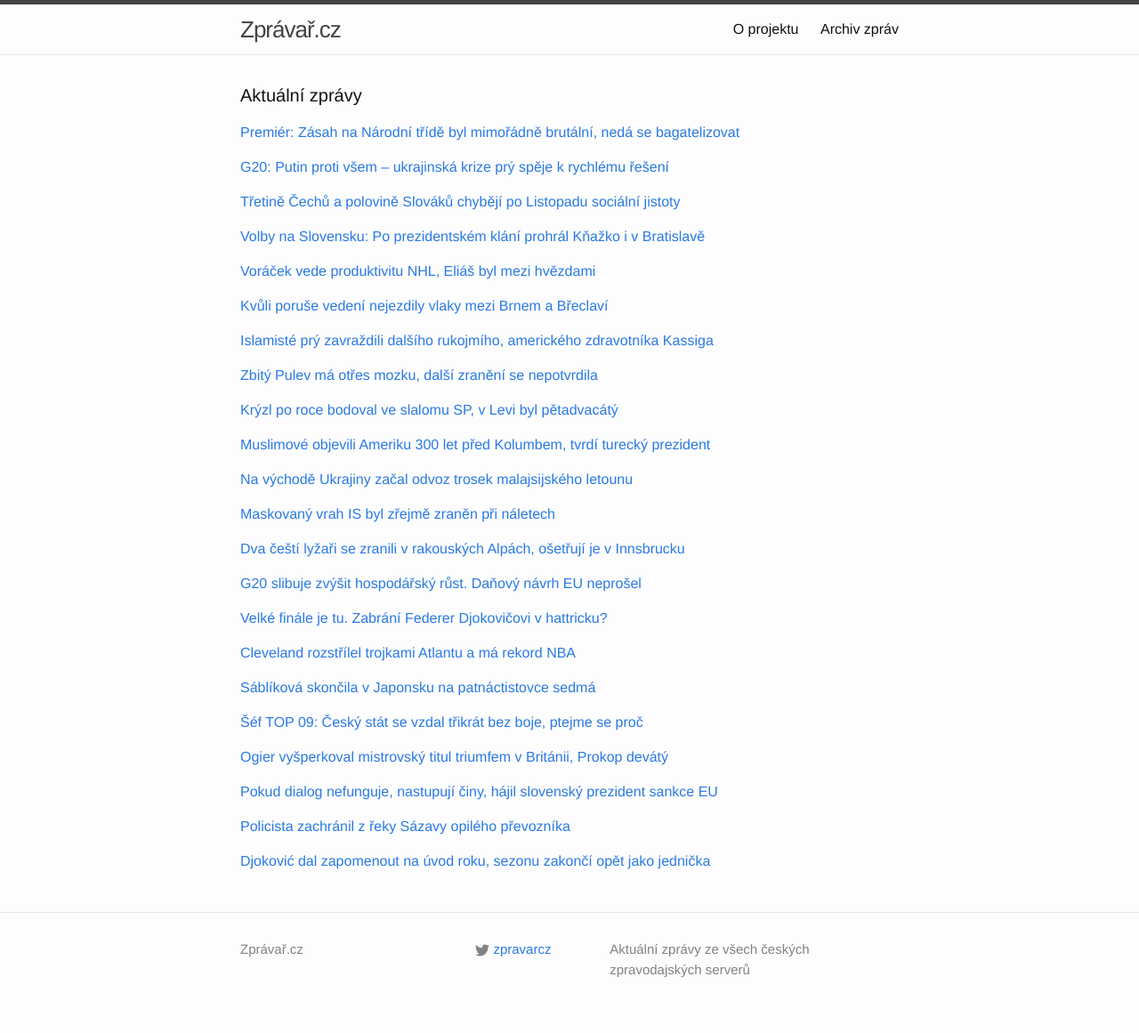
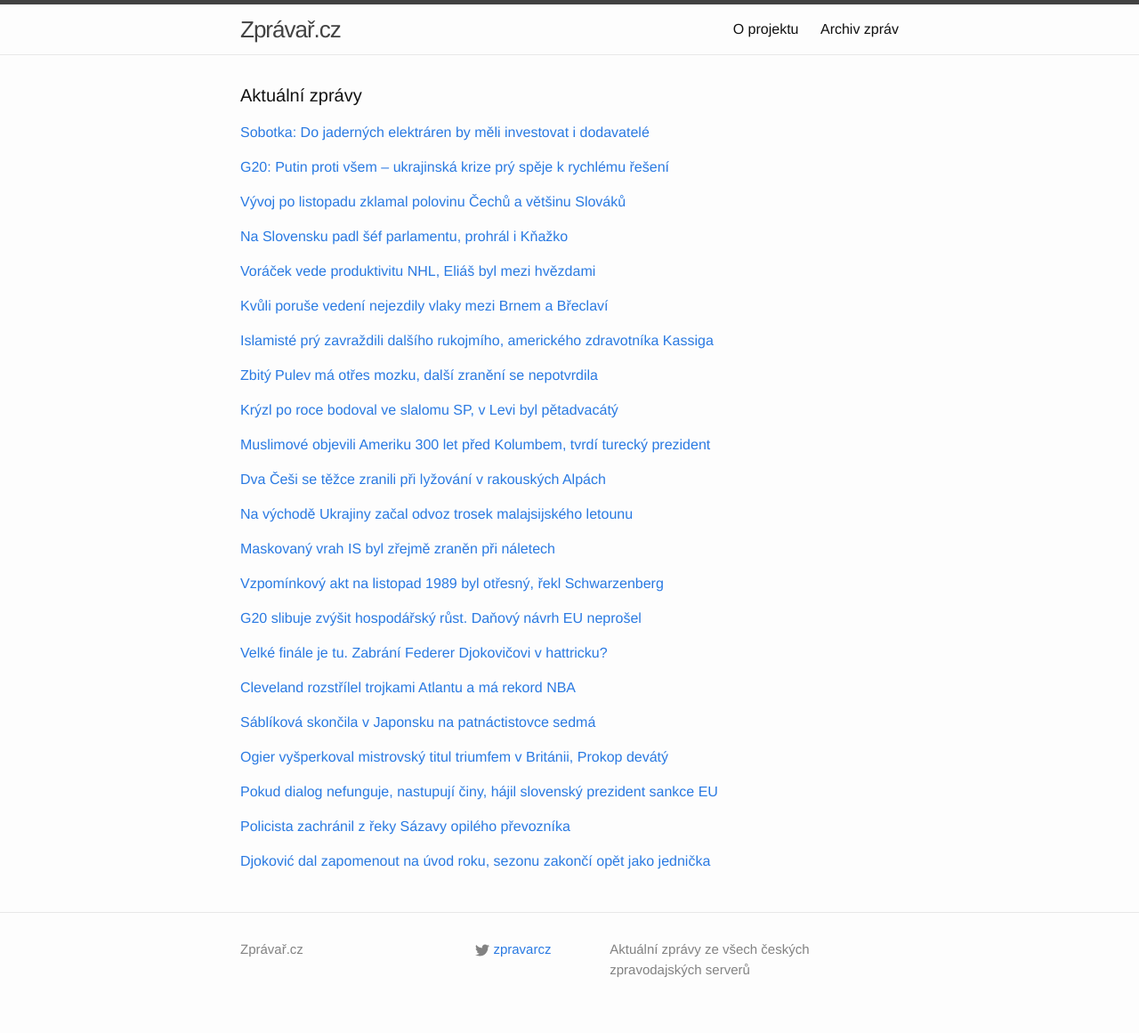
Before and after one commit to adliska/zpravar, a Jekyll site: the page built from index.html, in a window 1280 px wide. Shown: the whole page at 89% size. Built offline with Jekyll 4.4.1, drawn with Linux system fonts in a browser that asks for light colours.

Commit message:
zpravar news update

```diff
--- a/index.html
+++ b/index.html
@@ -5,9 +5,10 @@ layout: default
 <div class="home">
     <h1 class="page-heading">Aktuální zprávy</h1>
 
-<p><a href="javascript:;" onclick="toggle_visibility('zpravy0')">Premiér: Zásah na Národní třídě byl mimořádně brutální, nedá se bagatelizovat</a></p>
+<p><a href="javascript:;" onclick="toggle_visibility('zpravy0')">Sobotka: Do jaderných elektráren by měli investovat i dodavatelé</a></p>
 <div id="zpravy0" style="display:none">
 <ul>
+<li><a href=http://zpravy.e15.cz/byznys/prumysl-a-energetika/sobotka-do-jadernych-elektraren-by-meli-investovat-i-dodavatele-1137532>Sobotka: Do jaderných elektráren by měli investovat i dodavatelé - zpravy.e15.cz</a></li>
 <li><a href=http://www.denik.cz/z_domova/zakrok-na-narodni-tride-byl-masakr-oponuje-sobotka-zemanovi-20141116-k97s.html>Premiér: Zásah na Národní třídě byl mimořádně brutální, nedá se bagatelizovat - www.denik.cz</a></li>
 <li><a href=http://www.denik.cz/ekonomika/premier-ocekava-investice-od-dodavatelu-jadernych-technologii-20141116.html>Premiér očekává investice od dodavatelů jaderných technologií - www.denik.cz</a></li>
 <li><a href=http://zpravy.aktualne.cz/domaci/zakrok-na-narodni-tride-byl-masakr-oponuje-sobotka-zemanovi/r~294d83126d9b11e4a10c0025900fea04/>Zákrok na Národní třídě byl masakr, oponuje Sobotka Zemanovi - zpravy.aktualne.cz</a></li>
@@ -48,9 +49,10 @@ layout: default
 <li><a href=http://www.ceskenoviny.cz/zpravy/zpravy/usa-japonsko-a-australie-odsoudily-ruskou-anexi-krymu/1147848>USA, Japonsko a Austrálie odsoudily ruskou anexi Krymu - www.ceskenoviny.cz</a></li>
 <li><a href=http://www.rozhlas.cz/_zprava/ruska-statni-media-potlacuji-informace-o-chladnem-prijeti-putina-na-summitu-g20--1421152>Ruská státní média potlačují informace o chladném přijetí Putina na summitu G20 - www.rozhlas.cz</a></li>
 </ul>
-</div><p><a href="javascript:;" onclick="toggle_visibility('zpravy2')">Třetině Čechů a polovině Slováků chybějí po Listopadu sociální jistoty</a></p>
+</div><p><a href="javascript:;" onclick="toggle_visibility('zpravy2')">Vývoj po listopadu zklamal polovinu Čechů a většinu Slováků</a></p>
 <div id="zpravy2" style="display:none">
 <ul>
+<li><a href=http://www.tyden.cz/rubriky/domaci/vyvoj-po-listopadu-zklamal-polovinu-cechu-a-vetsinu-slovaku_324452.html>Vývoj po listopadu zklamal polovinu Čechů a většinu Slováků - www.tyden.cz</a></li>
 <li><a href=http://domaci.ihned.cz/politika/c1-63129770-tretine-cechu-a-polovine-slovaku-chybeji-po-listopadu-socialni-jistoty>Třetině Čechů a polovině Slováků chybějí po Listopadu sociální jistoty - domaci.ihned.cz</a></li>
 <li><a href=http://zpravy.e15.cz/zahranicni/udalosti/z-rozpadu-federace-meli-vic-cesi-mini-slovaci-1137525>Z rozpadu federace měli víc Češi, míní Slováci - zpravy.e15.cz</a></li>
 <li><a href=http://zpravy.e15.cz/domaci/udalosti/pruzkum-vyvoj-po-listopadu-zklamal-vetsinu-cechu-a-slovaku-1137518>Průzkum: Vývoj po listopadu zklamal většinu Čechů a Slováků - zpravy.e15.cz</a></li>
@@ -64,9 +66,10 @@ layout: default
 <li><a href=http://echo24.cz/a/inb4N>Vývoj od 1989 zklamal 54 % Čechů a 70 %  Slováků - echo24.cz</a></li>
 <li><a href=http://www.ceskenoviny.cz/zpravy/zpravy/pruzkum-vyvoj-od-1989-nesplnil-ocekavani-vetsiny-cechu-i-slovaku/1147913>Průzkum: Vývoj od 1989 nesplnil očekávání většiny Čechů i Slováků - www.ceskenoviny.cz</a></li>
 </ul>
-</div><p><a href="javascript:;" onclick="toggle_visibility('zpravy3')">Volby na Slovensku: Po prezidentském klání prohrál Kňažko i v Bratislavě</a></p>
+</div><p><a href="javascript:;" onclick="toggle_visibility('zpravy3')">Na Slovensku padl šéf parlamentu, prohrál i Kňažko</a></p>
 <div id="zpravy3" style="display:none">
 <ul>
+<li><a href=http://echo24.cz/a/w85q9>Na Slovensku padl šéf parlamentu, prohrál i Kňažko - echo24.cz</a></li>
 <li><a href=http://zpravy.e15.cz/zahranicni/politika/volby-na-slovensku-po-prezidentskem-klani-prohral-knazko-i-v-bratislave-1137500>Volby na Slovensku: Po prezidentském klání prohrál Kňažko i v Bratislavě - zpravy.e15.cz</a></li>
 <li><a href=http://zpravy.e15.cz/zahranicni/politika/volby-na-slovensku-po-prezidentskem-klani-prohral-knazko-i-bratislave-1137500>Volby na Slovensku: Po prezidentském klání prohrál Kňažko i Bratislavě - zpravy.e15.cz</a></li>
 <li><a href=http://zpravy.aktualne.cz/zahranici/knazko-bratislavu-neziskal-slovaci-volili-vedeni-mest/r~dcbf40806d6d11e4b5c5002590604f2e/>Kňažko Bratislavu nezískal. Slováci volili vedení měst - zpravy.aktualne.cz</a></li>
@@ -147,8 +150,17 @@ layout: default
 <li><a href=http://zpravy.e15.cz/zahranicni/udalosti/muslimove-byli-v-americe-pred-kolumbem-tvrdi-turecky-prezident-1137495>Muslimové byli v Americe před Kolumbem, tvrdí turecký prezident - zpravy.e15.cz</a></li>
 <li><a href=http://zpravy.idnes.cz/erdogan-tvrdi-ze-ameriku-objevili-muslimove-fmr-/zahranicni.aspx?c=A141116_075257_zahranicni_cen>Muslimové objevili Ameriku, říká turecký prezident s odvoláním na Kolumba - zpravy.idnes.cz</a></li>
 </ul>
-</div><p><a href="javascript:;" onclick="toggle_visibility('zpravy10')">Na východě Ukrajiny začal odvoz trosek malajsijského letounu</a></p>
+</div><p><a href="javascript:;" onclick="toggle_visibility('zpravy10')">Dva Češi se těžce zranili při lyžování v rakouských Alpách</a></p>
 <div id="zpravy10" style="display:none">
+<ul>
+<li><a href=http://www.rozhlas.cz/_zprava/dva-cesi-se-tezce-zranili-pri-lyzovani-v-rakouskych-alpach--1421230>Dva Češi se těžce zranili při lyžování v rakouských Alpách - www.rozhlas.cz</a></li>
+<li><a href=http://www.lidovky.cz/dva-cesti-lyzari-se-zranili-v-rakouskych-alpach-osetruji-je-v-innsbrucku-1qc-/zpravy-svet.aspx?c=A141116_130744_ln_zahranici_mct>Dva čeští lyžaři se zranili v rakouských Alpách, ošetřují je v Innsbrucku  - www.lidovky.cz</a></li>
+<li><a href=http://zpravy.idnes.cz/zraneni-cesti-lyzari-v-alpach-d2g-/zahranicni.aspx?c=A141116_120025_zahranicni_cen>Český lyžař se zřítil ze svahu v Hintertuxu, další se zranil v Pitztalu - zpravy.idnes.cz</a></li>
+<li><a href=http://www.novinky.cz/zahranicni/evropa/353652-v-alpach-se-zranili-dva-cesti-lyzari-jeden-se-zritil-ze-svahu.html>V Alpách se zranili dva čeští lyžaři, jeden se zřítil ze svahu - www.novinky.cz</a></li>
+<li><a href=http://zpravy.aktualne.cz/v-rakouskych-alpach-se-vazne-zranili-dva-cesti-lyzari/r~8c39e49a6d7b11e4833a0025900fea04/>V rakouských Alpách se vážně zranili dva čeští lyžaři - zpravy.aktualne.cz</a></li>
+</ul>
+</div><p><a href="javascript:;" onclick="toggle_visibility('zpravy11')">Na východě Ukrajiny začal odvoz trosek malajsijského letounu</a></p>
+<div id="zpravy11" style="display:none">
 <ul>
 <li><a href=http://www.ceskatelevize.cz/ct24/ukrajinska-krize/292588-na-vychode-ukrajiny-zacal-odvoz-trosek-malajsijskeho-letounu/>Na východě Ukrajiny začal odvoz trosek malajsijského letounu - www.ceskatelevize.cz</a></li>
 <li><a href=http://www.tyden.cz/rubriky/zahranici/rusko-a-okoli/zacalo-odklizeni-trosek-havarovaneho-boeingu_324441.html>Začalo odklízení trosek havarovaného boeingu - www.tyden.cz</a></li>
@@ -156,8 +168,8 @@ layout: default
 <li><a href=http://zpravy.e15.cz/zahranicni/udalosti/vysetrovatele-sbiraji-trosky-letu-mh17-v-oblasti-se-dal-bojuje-1137512>Vyšetřovatelé sbírají trosky letu MH17, v oblasti se dál bojuje - zpravy.e15.cz</a></li>
 <li><a href=http://www.ceskenoviny.cz/zpravy/zpravy/na-vychode-ukrajiny-zacalo-sbirani-trosek-malajsijskeho-letounu/1147906>Na východě Ukrajiny začalo sbírání trosek malajsijského letounu - www.ceskenoviny.cz</a></li>
 </ul>
-</div><p><a href="javascript:;" onclick="toggle_visibility('zpravy11')">Maskovaný vrah IS byl zřejmě zraněn při náletech</a></p>
-<div id="zpravy11" style="display:none">
+</div><p><a href="javascript:;" onclick="toggle_visibility('zpravy12')">Maskovaný vrah IS byl zřejmě zraněn při náletech</a></p>
+<div id="zpravy12" style="display:none">
 <ul>
 <li><a href=http://www.ceskatelevize.cz/ct24/svet/292572-maskovany-vrah-is-byl-zrejme-zranen-pri-naletech/>Maskovaný vrah IS byl zřejmě zraněn při náletech - www.ceskatelevize.cz</a></li>
 <li><a href=http://echo24.cz/a/wpZfK>Islamista 'John', který podřízl rukojmí, byl prý zraněn - echo24.cz</a></li>
@@ -165,53 +177,46 @@ layout: default
 <li><a href=http://www.novinky.cz/zahranicni/blizky-a-stredni-vychod/353641-pri-naletu-na-pozice-islamskeho-statu-byl-zranen-i-vrah-zapadnich-rukojmich.html>Při náletu na pozice Islámského státu byl zraněn i vrah západních rukojmích - www.novinky.cz</a></li>
 <li><a href=http://www.ceskenoviny.cz/zpravy/zpravy/vrah-zapadnich-rukojmich-islamskeho-statu-byl-pry-zranen/1147849>Vrah západních rukojmích Islámského státu byl prý zraněn - www.ceskenoviny.cz</a></li>
 </ul>
-</div><p><a href="javascript:;" onclick="toggle_visibility('zpravy12')">Dva čeští lyžaři se zranili v rakouských Alpách, ošetřují je v Innsbrucku </a></p>
-<div id="zpravy12" style="display:none">
+</div><p><a href="javascript:;" onclick="toggle_visibility('zpravy13')">Vzpomínkový akt na listopad 1989 byl otřesný, řekl Schwarzenberg</a></p>
+<div id="zpravy13" style="display:none">
 <ul>
-<li><a href=http://www.lidovky.cz/dva-cesti-lyzari-se-zranili-v-rakouskych-alpach-osetruji-je-v-innsbrucku-1qc-/zpravy-svet.aspx?c=A141116_130744_ln_zahranici_mct>Dva čeští lyžaři se zranili v rakouských Alpách, ošetřují je v Innsbrucku  - www.lidovky.cz</a></li>
-<li><a href=http://zpravy.idnes.cz/zraneni-cesti-lyzari-v-alpach-d2g-/zahranicni.aspx?c=A141116_120025_zahranicni_cen>Český lyžař se zřítil ze svahu v Hintertuxu, další se zranil v Pitztalu - zpravy.idnes.cz</a></li>
-<li><a href=http://www.novinky.cz/zahranicni/evropa/353652-v-alpach-se-zranili-dva-cesti-lyzari-jeden-se-zritil-ze-svahu.html>V Alpách se zranili dva čeští lyžaři, jeden se zřítil ze svahu - www.novinky.cz</a></li>
-<li><a href=http://zpravy.aktualne.cz/v-rakouskych-alpach-se-vazne-zranili-dva-cesti-lyzari/r~8c39e49a6d7b11e4833a0025900fea04/>V rakouských Alpách se vážně zranili dva čeští lyžaři - zpravy.aktualne.cz</a></li>
+<li><a href=http://zpravy.idnes.cz/vzpominkovy-akt-schwarzenberg-kritika-fcp-/domaci.aspx?c=A141116_163653_domaci_wlk>Vzpomínkový akt na listopad 1989 byl otřesný, řekl Schwarzenberg - zpravy.idnes.cz</a></li>
+<li><a href=http://www.tyden.cz/rubriky/domaci/sef-top-09-cesky-stat-se-vzdal-trikrat-bez-boje-ptejme-se-proc_324453.html>Šéf TOP 09: Český stát se vzdal třikrát bez boje, ptejme se proč - www.tyden.cz</a></li>
+<li><a href=http://www.novinky.cz/domaci/353674-vzpominkovy-akt-byl-otresny-zazitek-rekl-schwarzenberg.html>Vzpomínkový akt byl otřesný zážitek, řekl Schwarzenberg - www.novinky.cz</a></li>
+<li><a href=http://www.denik.cz/z_domova/schwarzenberg-listopad-nebyl-zadarmo-byl-vykoupen-stovkami-popravenymi-20141116.html>Schwarzenberg: Listopad nebyl zadarmo, byl vykoupen stovkami popravených - www.denik.cz</a></li>
+<li><a href=http://www.ceskenoviny.cz/zpravy/zpravy/sef-top-09-patecni-akt-se-nesl-v-duchu-smireni-s-byvalym-rezimem/1147953>Šéf TOP 09: Páteční akt se nesl v duchu smíření s bývalým režimem - www.ceskenoviny.cz</a></li>
 </ul>
-</div><p><a href="javascript:;" onclick="toggle_visibility('zpravy13')">G20 slibuje zvýšit hospodářský růst. Daňový návrh EU neprošel</a></p>
-<div id="zpravy13" style="display:none">
+</div><p><a href="javascript:;" onclick="toggle_visibility('zpravy14')">G20 slibuje zvýšit hospodářský růst. Daňový návrh EU neprošel</a></p>
+<div id="zpravy14" style="display:none">
 <ul>
 <li><a href=http://zpravy.e15.cz/zahranicni/ekonomika/g20-slibuje-zvysit-hospodarsky-rust-danovy-navrh-eu-neprosel-1137505>G20 slibuje zvýšit hospodářský růst. Daňový návrh EU neprošel - zpravy.e15.cz</a></li>
 <li><a href=http://www.denik.cz/ekonomika/g20-si-stanovila-cil-rust-ekonomik-o-2-1-procenta-v-pristich-peti-letech-2014111.html>G20 si stanovila cíl: růst ekonomik o 2,1 procenta v příštích pěti letech - www.denik.cz</a></li>
 <li><a href=http://www.financninoviny.cz/zpravodajstvi/zpravy/g20-chce-dosahnout-rustu-svych-ekonomik-o-2-1-procenta/1147866>G20 chce dosáhnout růstu svých ekonomik o 2,1 procenta - www.financninoviny.cz</a></li>
 <li><a href=http://byznys.ihned.cz/zpravodajstvi-svet/c1-63128560-g20-podpori-rust-ekonomik-posilit-maji-o-2-1-procenta-do-peti-let>G20 podpoří růst ekonomik, posílit mají o 2,1 procenta do pěti let - byznys.ihned.cz</a></li>
 </ul>
-</div><p><a href="javascript:;" onclick="toggle_visibility('zpravy14')">Velké finále je tu. Zabrání Federer Djokovičovi v hattricku?</a></p>
-<div id="zpravy14" style="display:none">
+</div><p><a href="javascript:;" onclick="toggle_visibility('zpravy15')">Velké finále je tu. Zabrání Federer Djokovičovi v hattricku?</a></p>
+<div id="zpravy15" style="display:none">
 <ul>
 <li><a href=http://sport.aktualne.cz/velke-finale-je-tu-zabrani-federer-djokovicovi-v-hattricku/r~99aad4e06d1c11e4b6d20025900fea04/>Velké finále je tu. Zabrání Federer Djokovičovi v hattricku? - sport.aktualne.cz</a></li>
 <li><a href=http://sport.idnes.cz/tenis-turnaj-mistru-federer-wawrinka-d80-/tenis.aspx?c=A141116_073439_tenis_rou>Mečboly, spory, obrat. Epický boj parťáků. Federer: Měl jsem štěstí - sport.idnes.cz</a></li>
 <li><a href=http://www.rozhlas.cz/_zprava/djokovic-a-federer-se-utkaji-ve-finale-londynskeho-turnaje-mistru--1421099>Djokovič a Federer se utkají ve finále londýnského Turnaje mistrů - www.rozhlas.cz</a></li>
 <li><a href=http://www.sportovninoviny.cz/zpravy/djokovic-a-federer-se-utkaji-ve-finale-turnaje-mistru/1147755>Djokovič a Federer se utkají ve finále Turnaje mistrů - www.sportovninoviny.cz</a></li>
 </ul>
-</div><p><a href="javascript:;" onclick="toggle_visibility('zpravy15')">Cleveland rozstřílel trojkami Atlantu a má rekord NBA</a></p>
-<div id="zpravy15" style="display:none">
+</div><p><a href="javascript:;" onclick="toggle_visibility('zpravy16')">Cleveland rozstřílel trojkami Atlantu a má rekord NBA</a></p>
+<div id="zpravy16" style="display:none">
 <ul>
 <li><a href=http://sport.aktualne.cz/cleveland-rozstrilel-trojkami-atlantu-a-ma-rekord-nba/r~23a5f6986d9511e4b0c4002590604f2e/>Cleveland rozstřílel trojkami Atlantu a má rekord NBA - sport.aktualne.cz</a></li>
 <li><a href=http://www.denik.cz/ostatni_sport/lecba-james-pomaha-cleveland-rozstrilel-atlantu-a-ma-rekord-nba-20141116.html>"Léčba" James pomáhá, Cleveland rozstřílel Atlantu a má rekord NBA - www.denik.cz</a></li>
 <li><a href=http://sport.idnes.cz/basketbal-nba-rekord-zpravodajstvi-d6j-/basket.aspx?c=A141116_095300_sport-basket_rou>Cleveland rozstřílel trojkami Atlantu a má rekord zámořské NBA - sport.idnes.cz</a></li>
 <li><a href=http://www.sportovninoviny.cz/zpravy/cleveland-rozstrilel-trojkami-atlantu-a-ma-rekord-nba/1147884>Cleveland rozstřílel trojkami Atlantu a má rekord NBA - www.sportovninoviny.cz</a></li>
 </ul>
-</div><p><a href="javascript:;" onclick="toggle_visibility('zpravy16')">Sáblíková skončila v Japonsku na patnáctistovce sedmá</a></p>
-<div id="zpravy16" style="display:none">
+</div><p><a href="javascript:;" onclick="toggle_visibility('zpravy17')">Sáblíková skončila v Japonsku na patnáctistovce sedmá</a></p>
+<div id="zpravy17" style="display:none">
 <ul>
 <li><a href=http://www.sportovninoviny.cz/zpravy/sablikova-skoncila-v-japonsku-na-patnactistovce-sedma/1147868>Sáblíková skončila v Japonsku na patnáctistovce sedmá - www.sportovninoviny.cz</a></li>
 <li><a href=http://www.denik.cz/zimni_sporty/sablikova-byla-na-1500-m-sedma-erbanove-na-petistovce-unikla-desitka-20141116.html>Sáblíková byla na 1500 m sedmá, Erbanové na pětistovce unikla desítka - www.denik.cz</a></li>
 <li><a href=http://sport.aktualne.cz/sablikova-skoncila-na-v-japonsku-na-patnactistovce-sedma/r~3df047766d6611e4845a002590604f2e/>Sáblíková skončila na v Japonsku na patnáctistovce sedmá - sport.aktualne.cz</a></li>
 <li><a href=http://www.sportovninoviny.cz/zpravy/sablikova-skoncila-na-sp-v-japonsku-na-patnactistovce-sedma/1147868>Sáblíková skončila na SP v Japonsku na patnáctistovce sedmá - www.sportovninoviny.cz</a></li>
-</ul>
-</div><p><a href="javascript:;" onclick="toggle_visibility('zpravy17')">Šéf TOP 09: Český stát se vzdal třikrát bez boje, ptejme se proč</a></p>
-<div id="zpravy17" style="display:none">
-<ul>
-<li><a href=http://www.tyden.cz/rubriky/domaci/sef-top-09-cesky-stat-se-vzdal-trikrat-bez-boje-ptejme-se-proc_324453.html>Šéf TOP 09: Český stát se vzdal třikrát bez boje, ptejme se proč - www.tyden.cz</a></li>
-<li><a href=http://www.novinky.cz/domaci/353674-vzpominkovy-akt-byl-otresny-zazitek-rekl-schwarzenberg.html>Vzpomínkový akt byl otřesný zážitek, řekl Schwarzenberg - www.novinky.cz</a></li>
-<li><a href=http://www.denik.cz/z_domova/schwarzenberg-listopad-nebyl-zadarmo-byl-vykoupen-stovkami-popravenymi-20141116.html>Schwarzenberg: Listopad nebyl zadarmo, byl vykoupen stovkami popravených - www.denik.cz</a></li>
-<li><a href=http://www.ceskenoviny.cz/zpravy/zpravy/sef-top-09-patecni-akt-se-nesl-v-duchu-smireni-s-byvalym-rezimem/1147953>Šéf TOP 09: Páteční akt se nesl v duchu smíření s bývalým režimem - www.ceskenoviny.cz</a></li>
 </ul>
 </div><p><a href="javascript:;" onclick="toggle_visibility('zpravy18')">Ogier vyšperkoval mistrovský titul triumfem v Británii, Prokop devátý</a></p>
 <div id="zpravy18" style="display:none">
```
